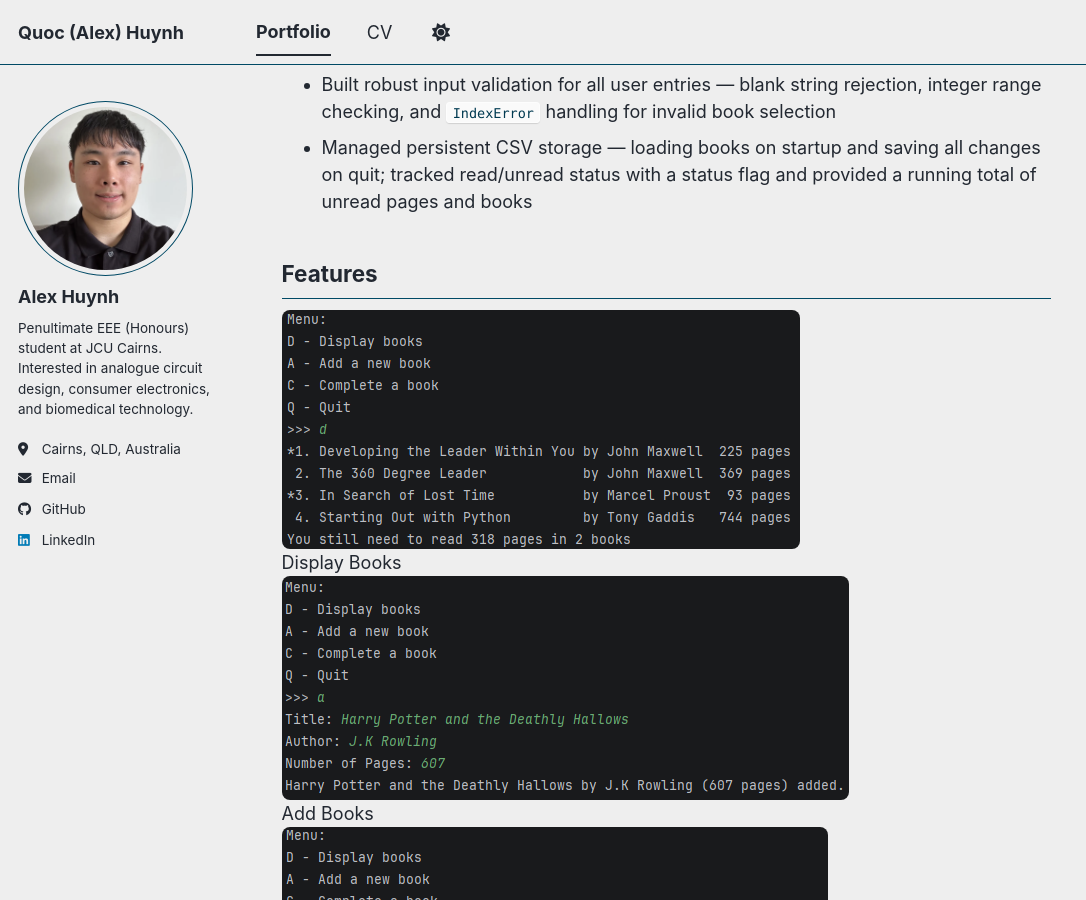
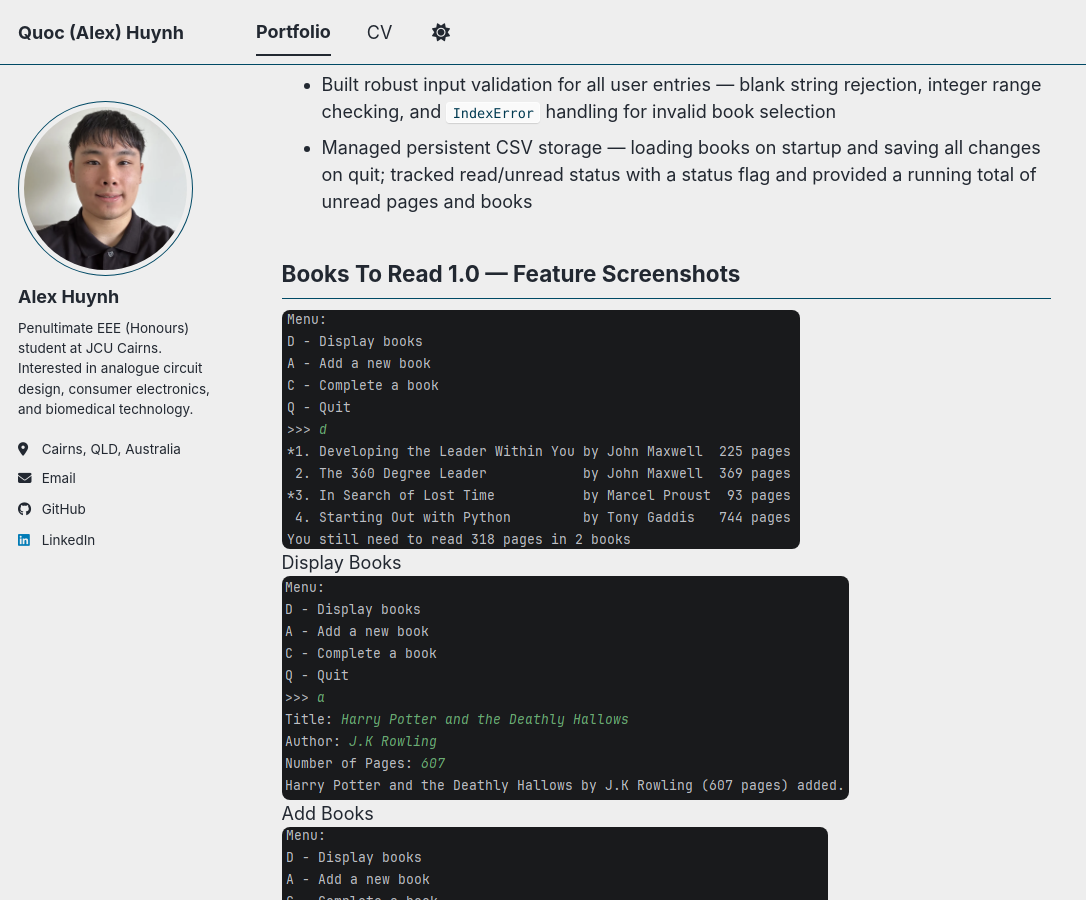
Before and after one commit to quochuynh1/quochuynh1.github.io, a Jekyll site: the page built from _portfolio/books1.md, in a window 1280 px wide and 900 px high, scrolled down 929 px. Shown: the whole window, without its empty margins (0-1086 px from the left). Built offline with Jekyll 4.4.1, drawn with Linux system fonts in a browser that asks for light colours; a script bundle is joined from its source files by our own code; library files that are not in the unit come from our copies.

Commit message:
Update books1.md

```diff
--- a/_portfolio/books1.md
+++ b/_portfolio/books1.md
@@ -23,7 +23,7 @@ Design and implement a command-line book tracking application in Python that all
 - Built robust input validation for all user entries — blank string rejection, integer range checking, and `IndexError` handling for invalid book selection
 - Managed persistent CSV storage — loading books on startup and saving all changes on quit; tracked read/unread status with a status flag and provided a running total of unread pages and books
 
-## Features️
+## Books To Read 1.0 — Feature Screenshots
 
 ![Cover Photo](/images/books1.png){: style="border-radius: 8px"}<br>
 Display Books<br>
```
